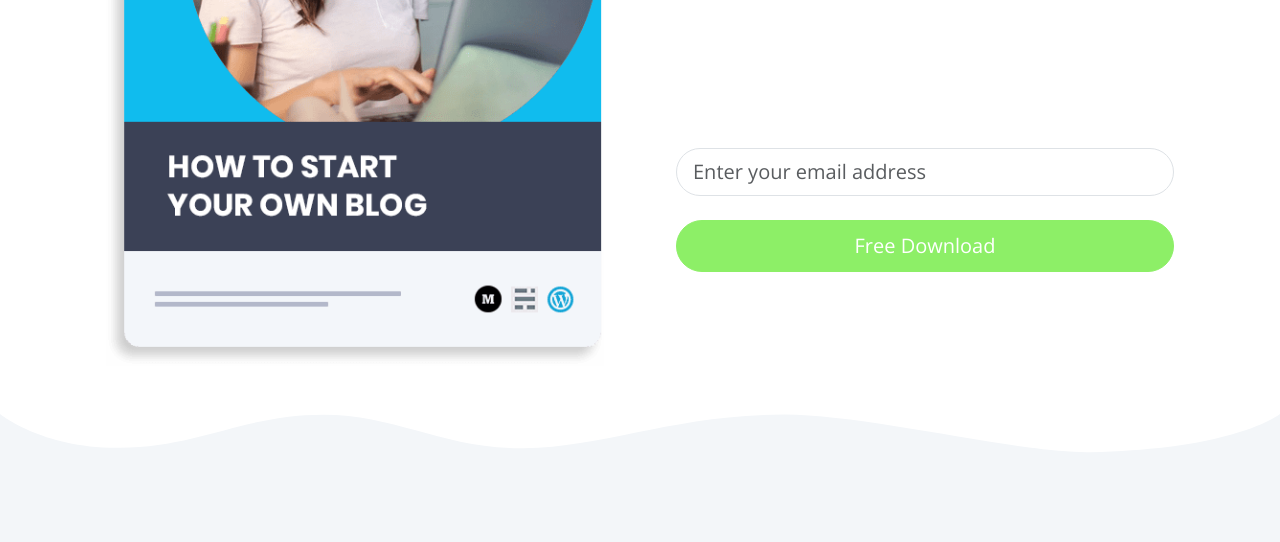
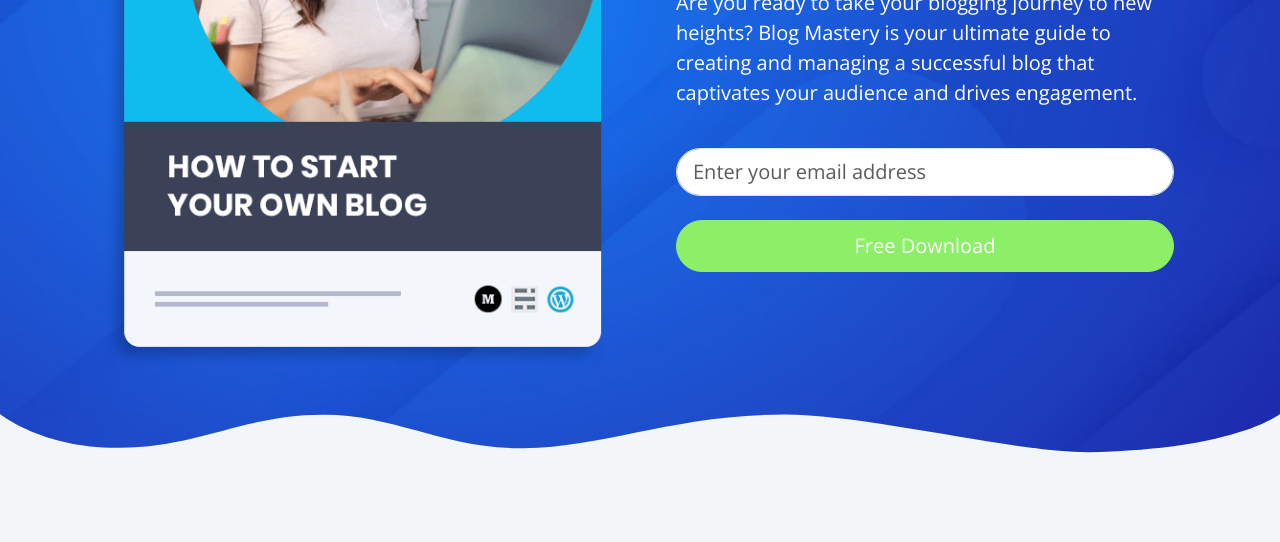
Before and after one commit to Chandan-devs-tech/Blog-Pedia, a website: page index.html in a window 1280 px wide. Shown: the part 315-857 px from the top of the page. Drawn offline with nearby package versions, Linux system fonts and the light colour scheme; files that its build step writes are made by us from their sources.

Commit message:
Modify scss/style.scss

```diff
--- a/scss/style.scss
+++ b/scss/style.scss
@@ -1,3 +1,9 @@
 .navbar .btn-outline-light:hover {
   color: var(--bs-dark);
 }
+
+.header {
+  background: url(../images/header-background.jpg) center center/cover
+    no-repeat;
+  background-size: cover;
+}
```
